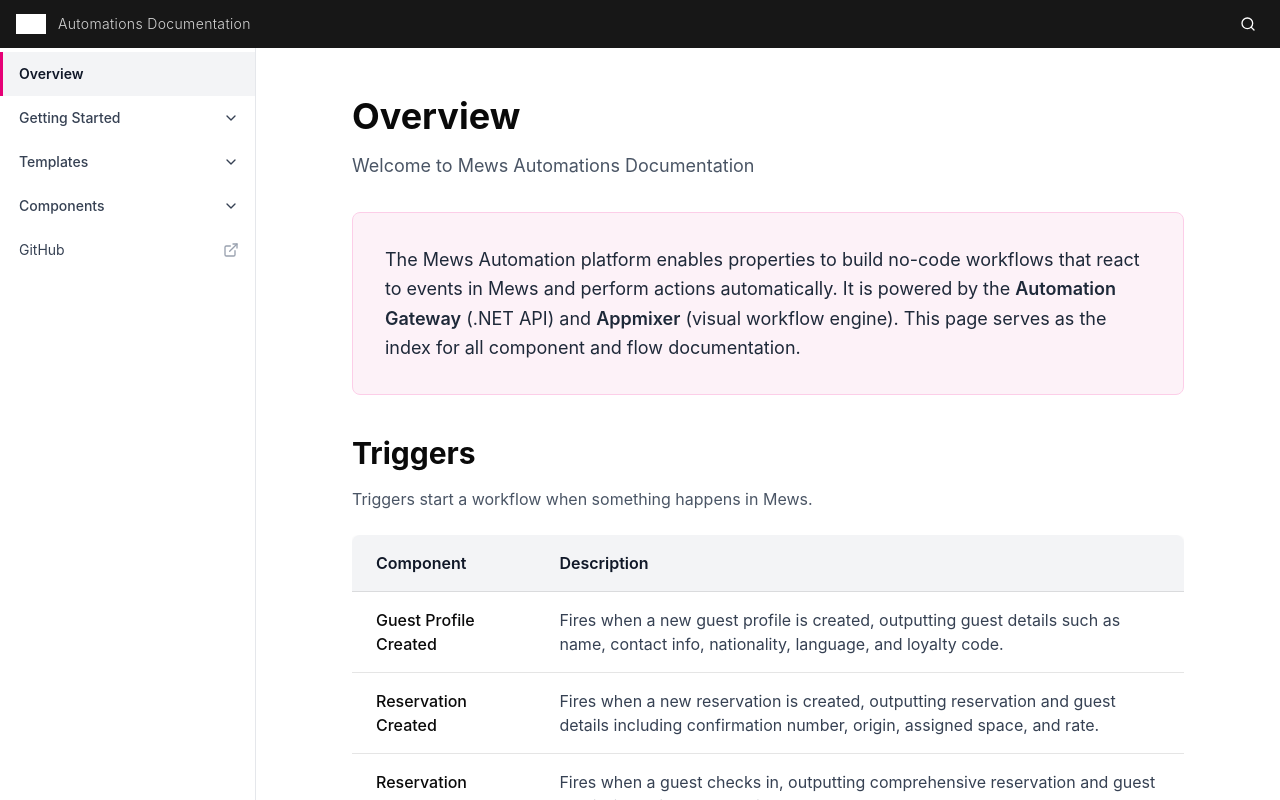
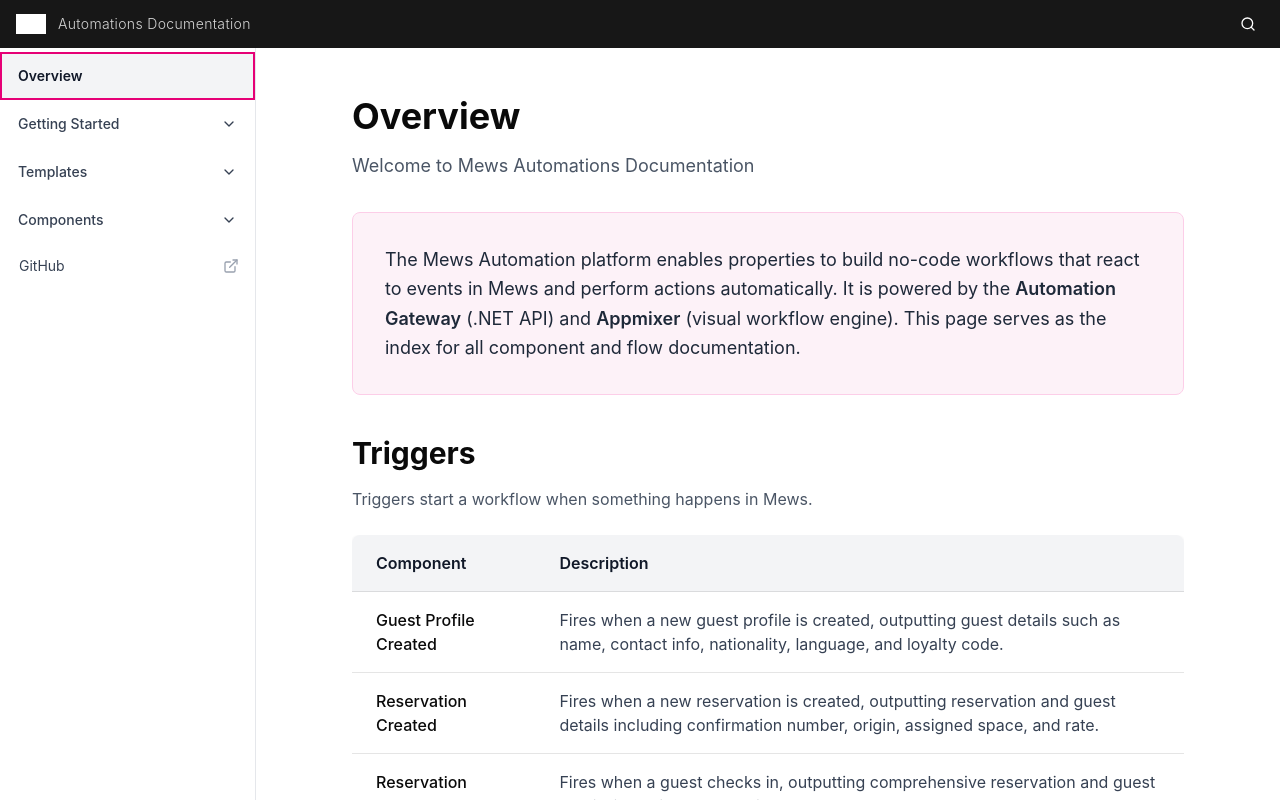
Before and after one commit to CarlosMewsGX/mews-automations-documentation, a React (Vite) app: page / in a window 1280 px wide. Built offline with nearby package versions, Linux system fonts and the light colour scheme.

Commit message:
Active section: full border outline in Mews pink

```diff
--- a/src/app/App.tsx
+++ b/src/app/App.tsx
@@ -85,7 +85,7 @@
   };
 
   const sectionCls = (key: string) =>
-    `w-full text-left px-4 py-3 text-sm flex items-center justify-between transition-colors border-l-[3px] ${
+    `w-full text-left px-4 py-3 text-sm flex items-center justify-between transition-colors border-2 ${
       activeSection === key && activeItem === null
         ? 'border-pink-600 bg-gray-100 text-gray-900 font-semibold'
         : 'border-transparent text-gray-700 hover:bg-gray-50'
```
